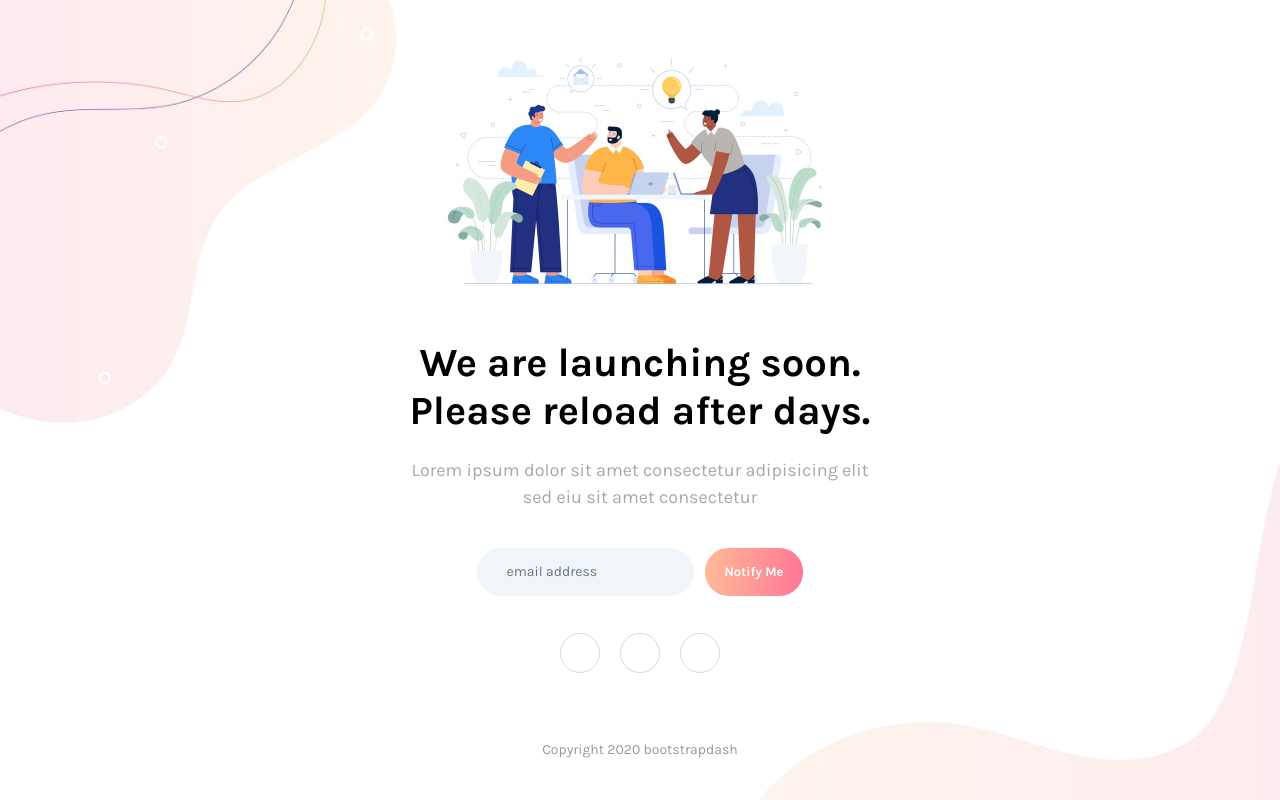
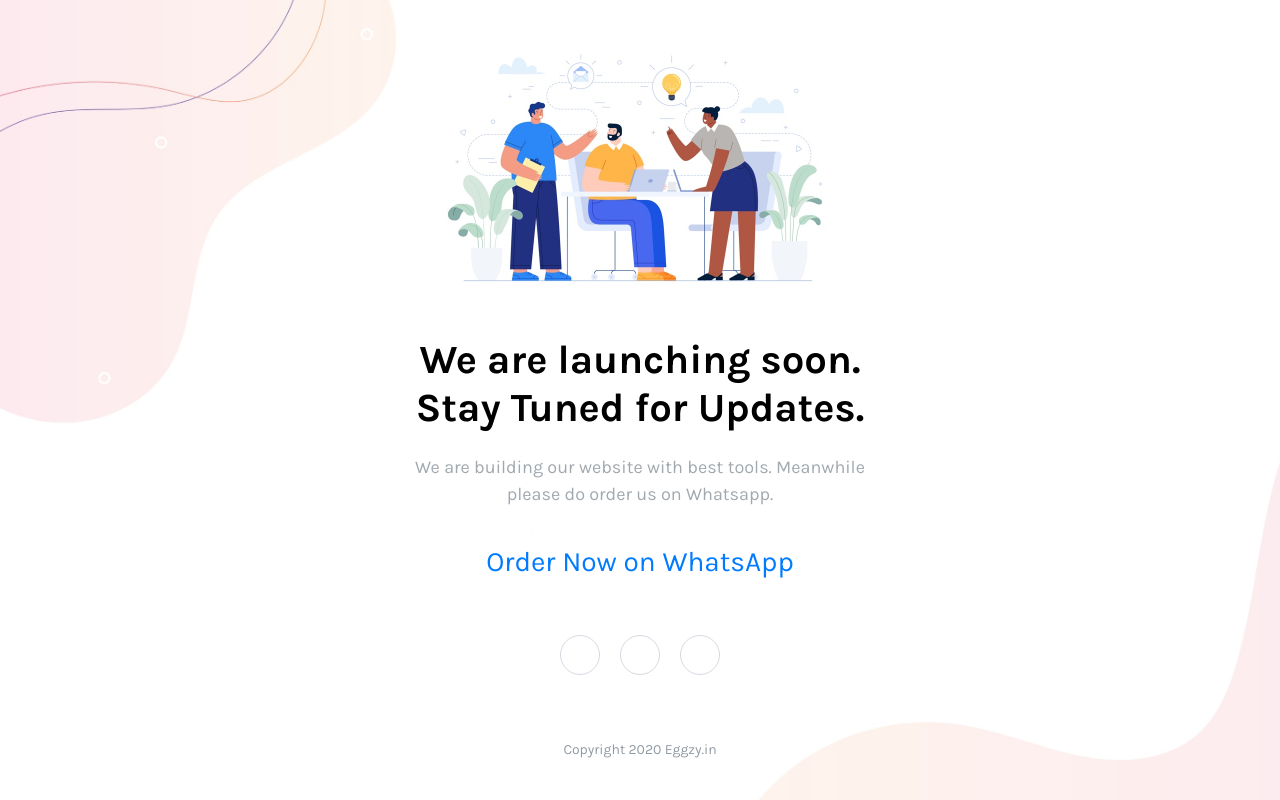
Before and after one commit to vijayabhaskar00/eggzy, a plain HTML site: page index.html in a window 1280 px wide. Drawn offline with Linux system fonts and the light colour scheme.

Commit message:
Update index.html

```diff
--- a/index.html
+++ b/index.html
@@ -5,7 +5,7 @@
     <meta charset="UTF-8">
     <meta name="viewport" content="width=device-width, initial-scale=1.0">
     <meta http-equiv="X-UA-Compatible" content="ie=edge">
-    <title>BootstrapDash Comingsoon Template</title>
+    <title>Eggzy</title>
     <link href="https://fonts.googleapis.com/css?family=Karla:400,700&amp;display=swap" rel="stylesheet">
     <link rel="stylesheet" href="assets/css/materialdesignicons.min.css">
     <link rel="stylesheet" href="assets/css/bootstrap.min.css">
@@ -15,16 +15,17 @@
 <body class="min-vh-100 d-flex flex-column">
     <main class="my-auto">
         <img src="assets/images/coming-soon.jpg" alt="Coming soon" class="header-img img-fluid">
-        <h1 class="page-title">We are launching soon. Please reload after days.</h1>
-        <p class="page-description">Lorem ipsum dolor sit amet consectetur adipisicing elit sed eiu sit amet consectetur
+        <h1 class="page-title">We are launching soon. Stay Tuned for Updates.</h1>
+        <p class="page-description">We are building our website with best tools. Meanwhile please do order us on
+            Whatsapp.
         </p>
-        <form class="form-inline mail-capture-form">
-            <div class="form-group">
-                <label for="Email" class="sr-only">Email</label>
-                <input type="email" name="Email" id="Email" class="form-control" placeholder="email address">
-            </div>
-            <button type="submit" class="btn btn-submit">Notify Me</button>
-        </form>
+
+        <a class="button">
+            <a href="https://google.com">
+                <h3>Order Now on WhatsApp </h3>
+            </a><br>
+        </a><br>
+
         <nav class="footer-social-links">
             <a href="#!" class="social-link"><i class="mdi mdi-facebook-box"></i></a>
             <a href="#!" class="social-link"><i class="mdi mdi-twitter"></i></a>
@@ -32,10 +33,8 @@
         </nav>
     </main>
     <footer>
-        Copyright 2020 bootstrapdash
+        Copyright 2020 Eggzy.in
     </footer>
 </body>
 
-
-
 </html>
```
